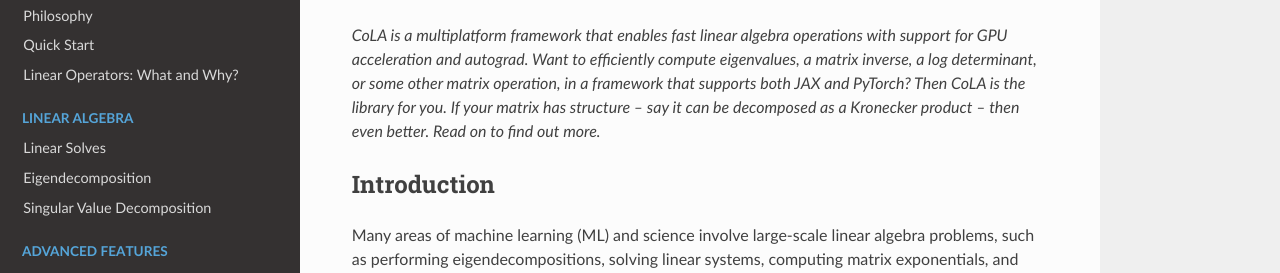
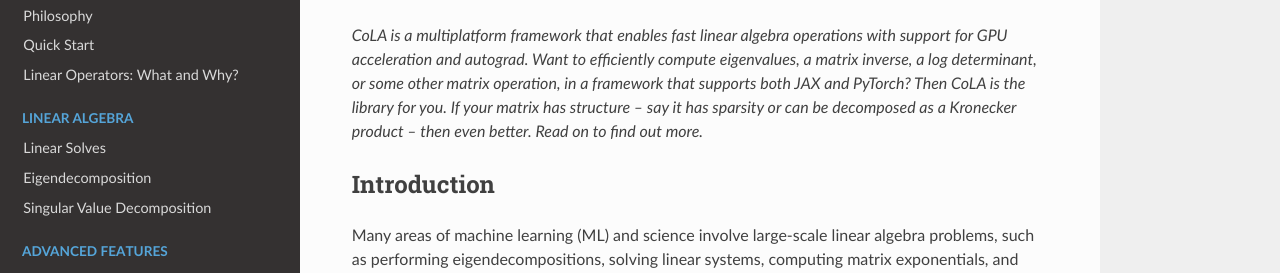
Before and after one commit to wilson-labs/cola, a Sphinx documentation site: the page built from docs/index.rst, in a window 1280 px wide and 900 px high. Shown: the part 136-409 px from the top of the window. Built offline with Sphinx 7.4.7 and the Read the Docs theme 2.0.0, drawn with Linux system fonts in a browser that asks for light colours.

Commit message:
Update index.rst

```diff
--- a/docs/index.rst
+++ b/docs/index.rst
@@ -1,7 +1,7 @@
 Compositional Linear Algebra (CoLA)
 ===================================
 
-*CoLA  is a multiplatform framework that enables fast linear algebra operations with support for GPU acceleration and autograd. Want to efficiently compute eigenvalues, a matrix inverse, a log determinant, or some other matrix operation, in a framework that supports both JAX and PyTorch? Then CoLA is the library for you. If your matrix has structure -- say it can be decomposed as a Kronecker product -- then even better. Read on to find out more.*
+*CoLA  is a multiplatform framework that enables fast linear algebra operations with support for GPU acceleration and autograd. Want to efficiently compute eigenvalues, a matrix inverse, a log determinant, or some other matrix operation, in a framework that supports both JAX and PyTorch? Then CoLA is the library for you. If your matrix has structure -- say it has sparsity or can be decomposed as a Kronecker product -- then even better. Read on to find out more.*
 
 Introduction
 ------------
```
